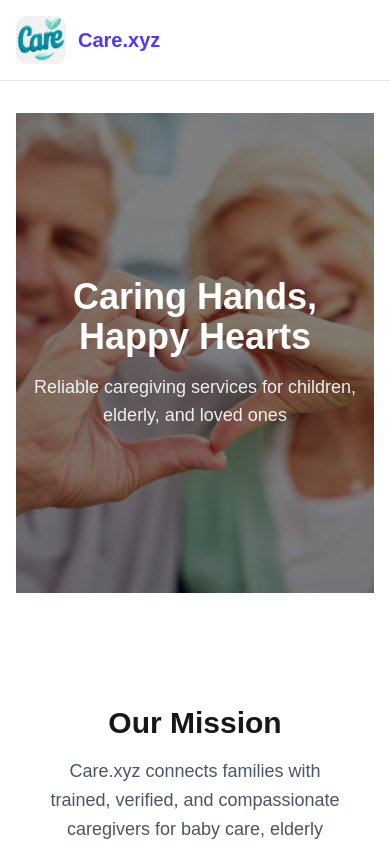
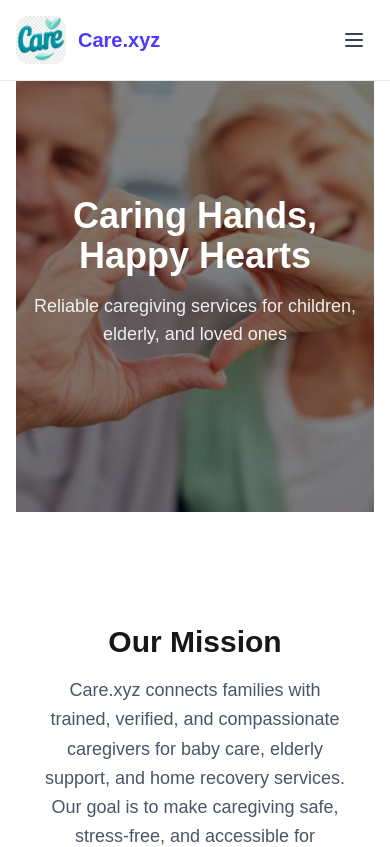
Before and after one commit to deluwarhoisn/my_care_xyz, a Next.js app: page / in a window 390 px wide. Shown: the top 847 px of the page. Built offline with nearby package versions, Linux system fonts and the light colour scheme.

Commit message:
navebar responciv three devaice

```diff
--- a/src/components/Header.jsx
+++ b/src/components/Header.jsx
@@ -2,14 +2,16 @@
 
 import Link from "next/link";
 import Image from "next/image";
-import React from "react";
+import React, { useState } from "react";
 
 const Header = () => {
+  const [menuOpen, setMenuOpen] = useState(false);
+
   return (
-    <header className="px-4 md:px-8 py-4 border-b border-gray-200 bg-white">
+    <header className="px-4 md:px-8 py-4 border-b border-gray-200 bg-white fixed w-full z-50">
       <div className="max-w-7xl mx-auto flex justify-between items-center">
 
-        {/* Logo + Name */}
+        {/* Logo */}
         <Link href="/" className="flex items-center gap-3">
           <Image
             src="/download (2).jpg"
@@ -23,36 +25,58 @@ const Header = () => {
           </span>
         </Link>
 
-        {/* Navigation */}
+        {/* Desktop Menu */}
         <nav className="hidden md:flex items-center gap-6 text-gray-700 font-medium">
-          <Link href="/" className="hover:text-indigo-600 transition">
-            Home
-          </Link>
-          <Link href="/about" className="hover:text-indigo-600 transition">
-            About
-          </Link>
-          <Link href="/service" className="hover:text-indigo-600 transition">
-            Service
-          </Link>
-          <Link href="/tutorials" className="hover:text-indigo-600 transition">
-            Tutorials
-          </Link>
-          <Link
-            href="/register"
-            className="px-4 py-2 rounded-lg bg-indigo-600 text-white hover:bg-indigo-700 transition"
-          >
-            Register
-          </Link>
-          <Link
-            href="/login"
-            className="px-4 py-2 rounded-lg border border-indigo-600 text-indigo-600 hover:bg-indigo-50 transition"
-          >
-            Login
-          </Link>
-          <Link href="/*"></Link>
+          <Link href="/" className="hover:text-indigo-600 transition">Home</Link>
+          <Link href="/about" className="hover:text-indigo-600 transition">About</Link>
+          <Link href="/service" className="hover:text-indigo-600 transition">Service</Link>
+          <Link href="/tutorials" className="hover:text-indigo-600 transition">Tutorials</Link>
+          <Link href="/register" className="px-4 py-2 rounded-lg bg-indigo-600 text-white hover:bg-indigo-700 transition">Register</Link>
+          <Link href="/login" className="px-4 py-2 rounded-lg border border-indigo-600 text-indigo-600 hover:bg-indigo-50 transition">Login</Link>
         </nav>
 
+        {/* Mobile Hamburger */}
+        <button
+          className="md:hidden flex items-center justify-center p-2 rounded-md text-gray-700 hover:bg-gray-100"
+          onClick={() => setMenuOpen(!menuOpen)}
+        >
+          <svg
+            className="w-6 h-6"
+            fill="none"
+            stroke="currentColor"
+            viewBox="0 0 24 24"
+            xmlns="http://www.w3.org/2000/svg"
+          >
+            {menuOpen ? (
+              <path
+                strokeLinecap="round"
+                strokeLinejoin="round"
+                strokeWidth={2}
+                d="M6 18L18 6M6 6l12 12"
+              />
+            ) : (
+              <path
+                strokeLinecap="round"
+                strokeLinejoin="round"
+                strokeWidth={2}
+                d="M4 6h16M4 12h16M4 18h16"
+              />
+            )}
+          </svg>
+        </button>
       </div>
+
+      {/* Mobile Menu */}
+      {menuOpen && (
+        <div className="md:hidden mt-2 px-4 pb-4 space-y-2 bg-white border-t border-gray-200">
+          <Link href="/" className="block hover:text-indigo-600 transition">Home</Link>
+          <Link href="/about" className="block hover:text-indigo-600 transition">About</Link>
+          <Link href="/service" className="block hover:text-indigo-600 transition">Service</Link>
+          <Link href="/tutorials" className="block hover:text-indigo-600 transition">Tutorials</Link>
+          <Link href="/register" className="block px-4 py-2 rounded-lg bg-indigo-600 text-white hover:bg-indigo-700 transition">Register</Link>
+          <Link href="/login" className="block px-4 py-2 rounded-lg border border-indigo-600 text-indigo-600 hover:bg-indigo-50 transition">Login</Link>
+        </div>
+      )}
     </header>
   );
 };
```
